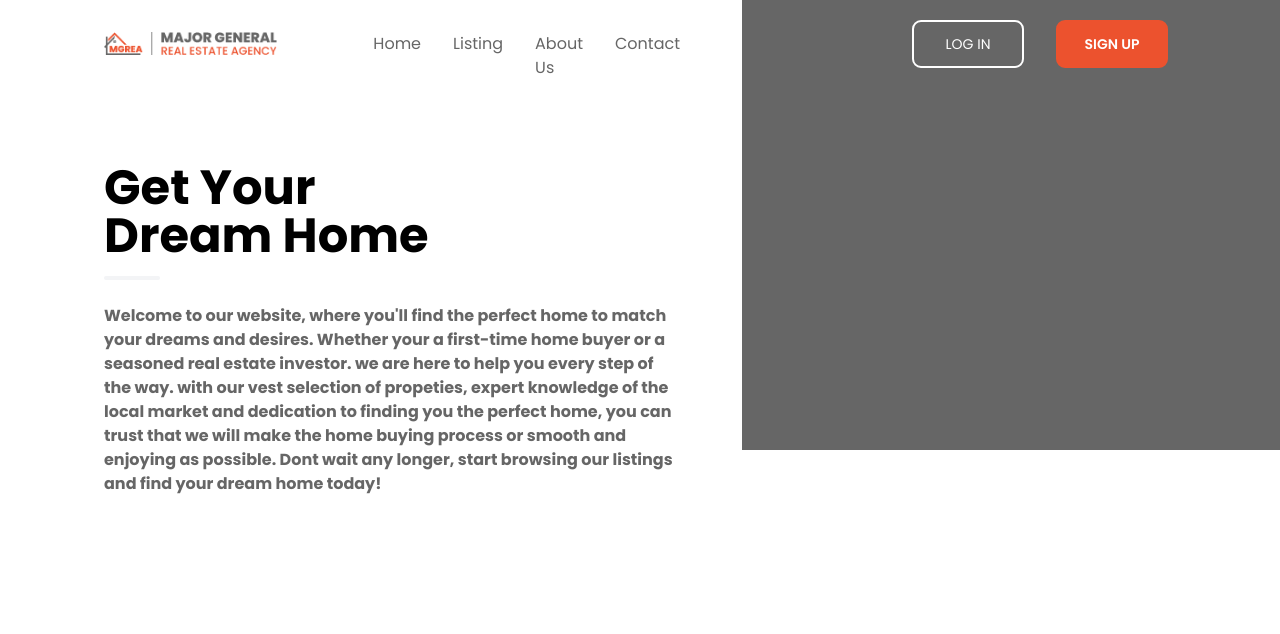
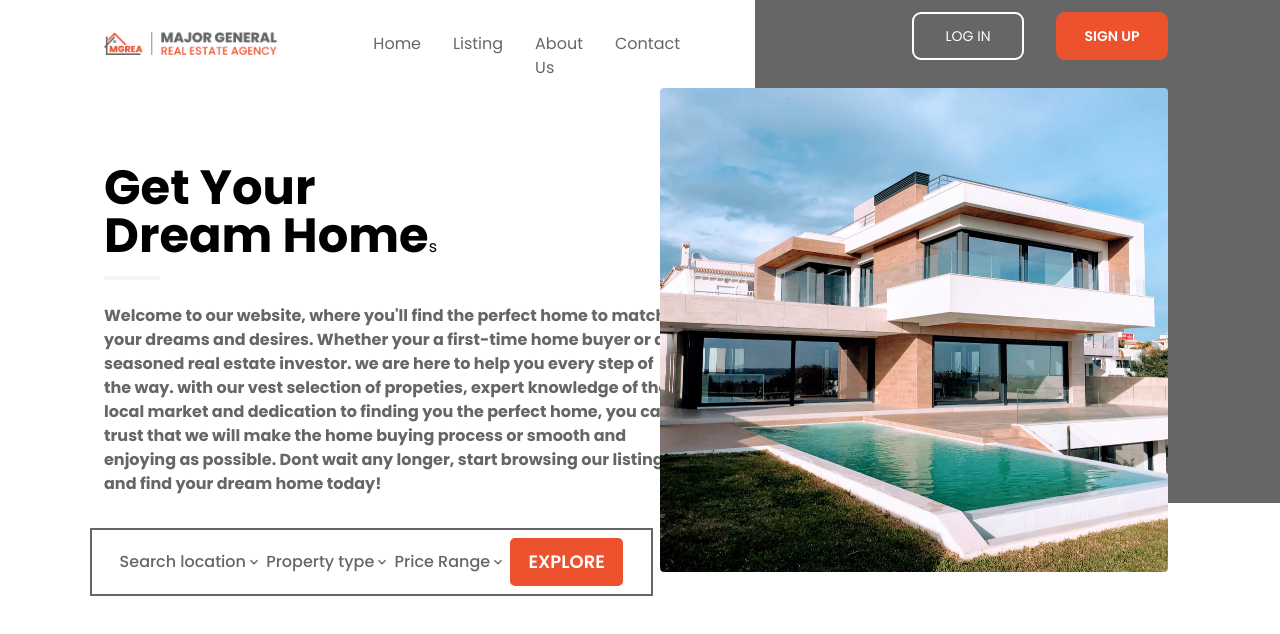
Before and after one commit to jennifer-pecky/estate-website, a React (Create React App) app: page / in a window 1280 px wide. Shown: the top 634 px of the page. Built offline with nearby package versions, Linux system fonts and the light colour scheme.

Commit message:
finished the hero section

```diff
--- a/src/components/Header/Header.js
+++ b/src/components/Header/Header.js
@@ -26,15 +26,15 @@ const Header = () => {
             </nav>
 
             <div className='flex gap-0 mx-24 z-10'>
-                <button className='text-sm px-6 py-2 mx-4 mt-5 font- rounded-[9px] hover:text-[black] w-28 h-12 text-[#fff] border-2 border-[#fff]'>
+                <button className='text-sm px-6 py-2 mx-4 mt-3 font- rounded-[9px] hover:text-[black] w-28 h-12 text-[#fff] border-2 border-[#fff]'>
                     LOG IN
                 </button>
 
-                <button className='text-sm px-6 py-2 mx-4 mt-5 font-semibold rounded-[9px] hover:text-[black] w-28 h-12 text-[#fff] border-2 border-[#EC522E] bg-[#EC522E]'>
+                <button className='text-sm px-6 py-2 mx-4 mt-3 font-semibold rounded-[9px] hover:text-[black] w-28 h-12 text-[#fff] border-2 border-[#EC522E] bg-[#EC522E]'>
                     SIGN UP
                 </button>
             </div>
-            <div className=' absolute top-0 right-0 w-[42%] h-[450px] bg-[#666666] opacity-[1]'></div>
+            <div className=' absolute top-0 right-0 w-[41%] h-[503px] bg-[#666666] opacity-[1]'></div>
         </section>
 
     )
--- a/src/components/Ui/Hero-section/Hero.js
+++ b/src/components/Ui/Hero-section/Hero.js
@@ -1,18 +1,30 @@
 import React from 'react'
+import { MdOutlineKeyboardArrowDown } from 'react-icons/md'
+import img from "../../../Asset/images/Rectangle 2.png"
 
 const Hero = () => {
     return (
         <section>
             <div className='p-5 px-16 py-8 mx-10 mt-5'>
-                <h1 className='text-[3rem] leading-[3rem] text-[black] font-black'>Get Your <br /> Dream Home</h1>
+                <strong className='text-[3rem] leading-[3rem] text-[black] font-black'>Get Your <br /> Dream Home</strong>s
                 <hr class="w-14 h-1 mt-4 bg-gray-100 border-0 rounded dark:bg-[#EC522E]"></hr>
                 <p className='text-[#666666] font-bold max-w-xl mt-6 leading-[1.5rem]'>Welcome to our website, where you'll find the perfect home to match your dreams and desires. Whether your a first-time home buyer or a seasoned real estate investor. we are here to help you every step of the way. with our vest selection of propeties, expert knowledge of the local market and dedication to finding you the perfect home, you can trust that we will make the home buying process or smooth and enjoying as possible. Dont wait any longer, start browsing our listings and find your dream home today!</p>
             </div>
 
-            <div>
 
+            <div className='border-2 border-[#666666] max-w-[44%] mx-[7%]'>
+                <div className='flex mx-5 text-[#666666] font-medium text-base p-2 items-center justify-between'>
+                    <li className='flex items-center'>Search location < MdOutlineKeyboardArrowDown /></li>
+                    <li className='flex items-center'>Property type < MdOutlineKeyboardArrowDown /></li>
+                    <li className='flex items-center'>Price Range < MdOutlineKeyboardArrowDown /></li>
+                    <button className='text-lg px-4 p-2 font-semibold rounded-[5px] hover:text-[black]  text-[#fff] border-2 border-[#EC522E] bg-[#EC522E]'>EXPLORE</button>
+                </div>
             </div>
-        </section>
+
+            <div className='absolute top-[5.5rem] right-28'>
+                <img src={img} alt="" />
+            </div>
+        </section >
 
     )
 }
```
